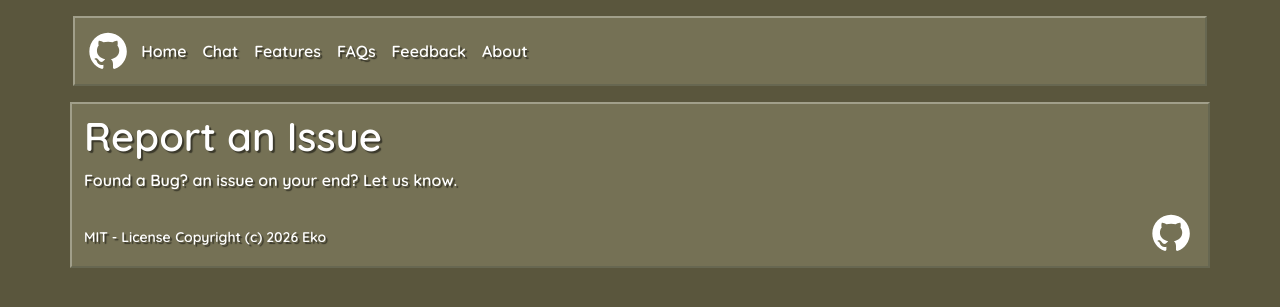
After one commit to zekaekop/Portfolio, a Django app: page /feedback/report/ in a window 1280 px wide. The commit adds this page. Shown: the top 307 px of the page. Run offline with Django 5.2, Linux system fonts and the light colour scheme; data comes from the database, SQL or seed files in the repository; some libraries are stand-ins or nearby versions.

Commit message:
added feedback form emty html file and linked to it using urls to render

```diff
--- a/feedback/urls.py
+++ b/feedback/urls.py
@@ -1,8 +1,8 @@
 from django.urls import path, reverse
 from . import views
 
-app_name = "feedback"
+app_name = 'feedback'
 
 urlpatterns = [
-    path('/report', views.report , name="report"),
+    path('report/', views.report , name="report"),
 ]
--- a/feedback/views.py
+++ b/feedback/views.py
@@ -7,4 +7,4 @@ def report(request):
         "test":"test",
     }
 
-    return render(request, "html" , content)
+    return render(request, "feedback/feedback_form.html" , content)
--- a/portfolio/urls.py
+++ b/portfolio/urls.py
@@ -20,4 +20,5 @@ from django.urls import path, include
 urlpatterns = [
     path('admin/', admin.site.urls),
     path('', include('home.urls')),
+    path("feedback/", include('feedback.urls')),
 ]
--- /dev/null
+++ b/templates/feedback/feedback_form.html
@@ -0,0 +1,26 @@
+{% extends 'base.html' %}
+{% load static %}
+
+{% block body %}
+
+<div class="container text-white box mt-3">
+    <h1>Report an Issue</h1>
+
+    <p>Found a Bug? an issue on your end? Let us know.</p>
+    <p></p>
+
+    <footer class="mt-3">
+        <div class="d-flex justify-content-between">
+
+            <div class="mt-3">
+                <small>MIT - License</small>
+                <small>Copyright (c) 2026 Eko</small>
+            </div>
+
+
+            <img class="ms-auto" style="max-width: 50px;" src="{% static '/img/brands/GitHub_Invertocat_White_Clearspace.svg'%}" alt="Github Icon">
+        </div>
+    </footer>
+
+</div>
+{% endblock %}
--- a/templates/navbar.html
+++ b/templates/navbar.html
@@ -10,7 +10,7 @@
     <li><a href="{# url 'chat' #}" class="nav-link px-2 text-white">Chat</a></li>
     <li><a href="{# url 'features' #}" class="nav-link px-2 text-white">Features</a></li>
     <li><a href="{# url 'faq' #}" class="nav-link px-2 text-white">FAQs</a></li>
-    <li><a href="{% url 'feedback' #}" class="nav-link px-2 text-white">Feedback</a></li>
+    <li><a href="{% url 'feedback:report' %}" class="nav-link px-2 text-white">Feedback</a></li>
     <li><a href="{# url 'about' #}" class="nav-link px-2 text-white">About</a></li>
     <li><a href="{# url 'about' #}" class="nav-link px-2 text-white">{{ip_addr}}</a></li>
 
```
